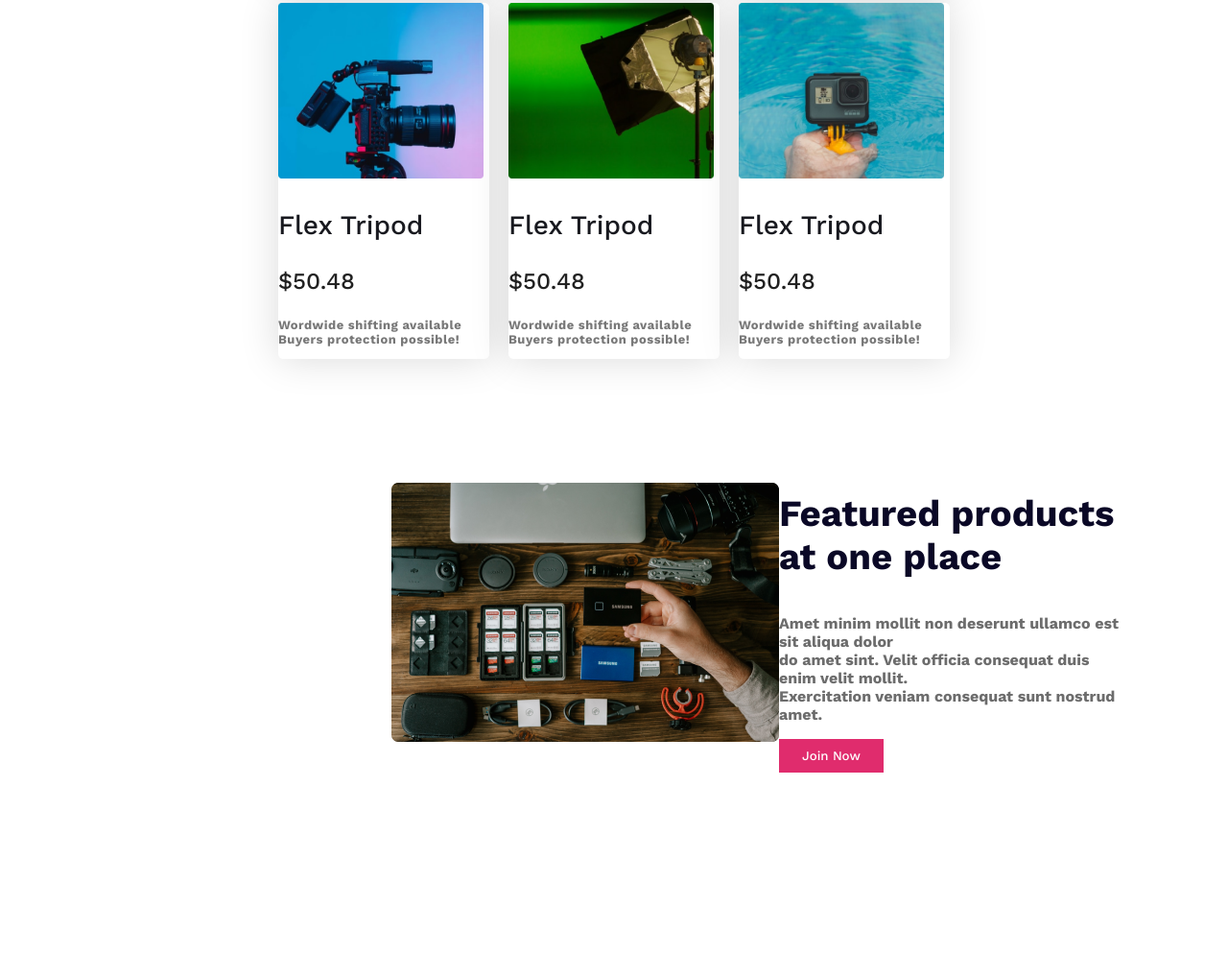
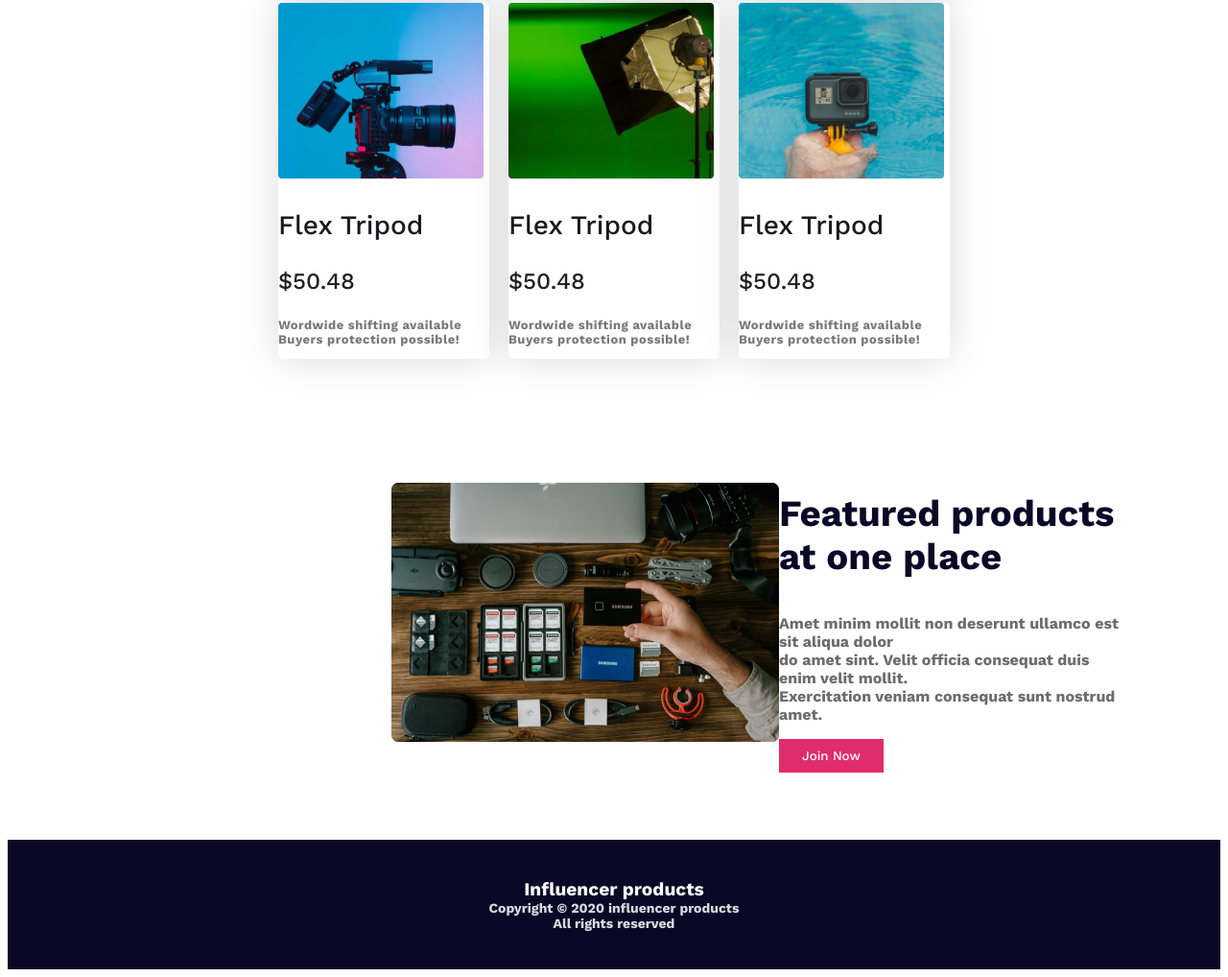
Before and after one commit to rirubelhossain/influencer-gear, a plain HTML site: page index.html in a window 1280 px wide. Shown: the part 1735-2753 px from the top of the page at 96% size. Before the commit the page ends 2548 px from the top, so only its background shows below. Drawn offline with nearby package versions, Linux system fonts and the light colour scheme.

Commit message:
footer section completed

```diff
--- a/index.html
+++ b/index.html
@@ -125,5 +125,9 @@
             </div>
         </div>
    </main>
+   <footer>
+    <h3 class="footer-title">Influencer products</h3>
+    <p class="footer-des">Copyright © 2020  influencer products<br>All rights reserved</p>
+   </footer>
 </body>
 </html>
--- a/styles/style.css
+++ b/styles/style.css
@@ -173,3 +173,24 @@ background: url("/images/gear.png"), lightgray 50% / cover no-repeat;
     border: 0;
     padding: 10px 24px;
 }
+
+footer{
+    background-color:#0A0826 ;
+     color: white;
+    text-align: center;
+    margin: 0;
+    padding: 40px;
+    margin-top: 70px;
+}
+.footer-title{
+    margin: 0;
+    color: #FFF;
+    font-size: 1.2rem;
+    font-weight: 700;
+}
+.footer-des{
+    margin: 0;
+    color:#D9DBE1;
+    font-size: 0.875rem;
+    font-weight: 700;
+}
```
